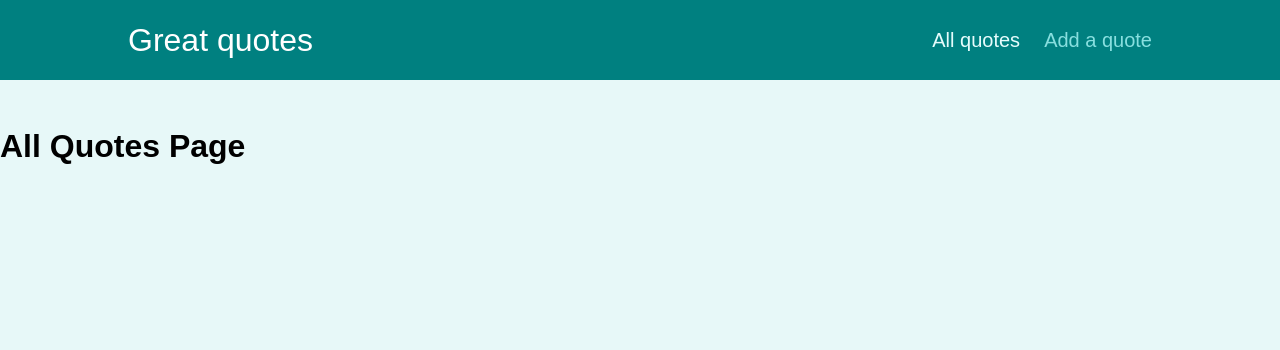
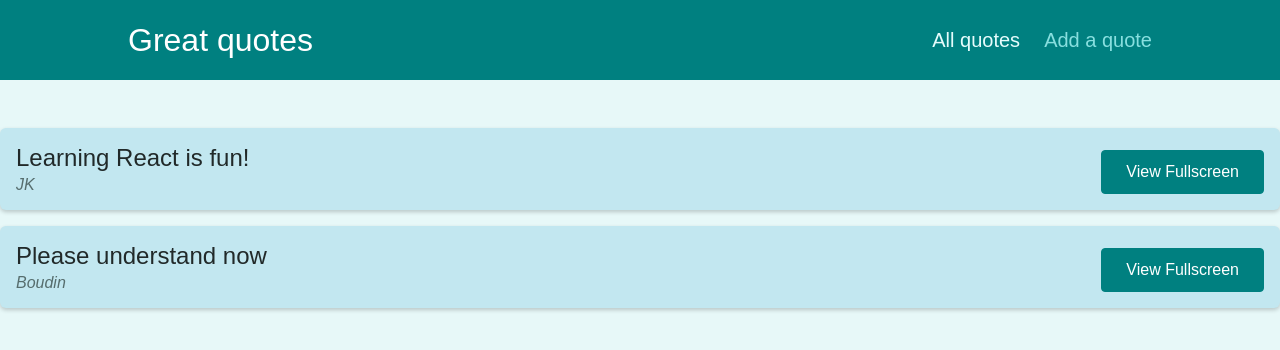
Before and after one commit to Amandine-d/projects-react, a React (Create React App) app: page /quotes in a window 1280 px wide. Shown: the top 350 px of the page. Built offline with nearby package versions, Linux system fonts and the light colour scheme.

Commit message:
Output data on details page

```diff
--- a/src/pages/AllQuotes.js
+++ b/src/pages/AllQuotes.js
@@ -1,5 +1,15 @@
+import QuoteList from "../components/quotes/QuoteList";
+
 const AllQuotes = () => {
-  return <h1>All Quotes Page</h1>
+
+  const DUMMY_QUOTES = [
+    { id: 'q1', author: 'JK', text: 'Learning React is fun!' },
+    { id: 'q2', author: 'Boudin', text: 'Please understand now' },
+  ];
+
+  return (
+    <QuoteList quotes={DUMMY_QUOTES} />
+  );
 };
 
 export default AllQuotes;
--- a/src/pages/NewQuote.js
+++ b/src/pages/NewQuote.js
@@ -1,5 +1,12 @@
+import QuoteForm from '../components/quotes/QuoteForm';
+
 const NewQuote = () => {
-  return <h1>New Quote Page</h1>
+  const addQuoteHandler = (quoteData) => {
+    console.log(quoteData);
+  }
+  return (
+  <QuoteForm onAddQuote={addQuoteHandler} />
+  );
 };
 
 export default NewQuote;
--- a/src/pages/QuoteDetail.js
+++ b/src/pages/QuoteDetail.js
@@ -1,16 +1,28 @@
 import { Fragment } from 'react';
 import { useParams, Route } from 'react-router-dom';
 import Comments from '../components/comments/Comments';
+import HighlightedQuote from '../components/quotes/HighlightedQuote';
+
+const DUMMY_QUOTES = [
+  { id: 'q1', author: 'JK', text: 'Learning React is fun!' },
+  { id: 'q2', author: 'Boudin', text: 'Please understand now' },
+];
 
 const QuoteDetail = () => {
   const params = useParams();
   //ou path='quotes/:quoteId/comments'
 
+  const quote = DUMMY_QUOTES.find((quote) => quote.id === params.quoteId);
+
+  if (!quote) {
+    return (
+      <p>No quote found</p>
+    );
+  };
 
   return (
     <Fragment>
-      <h1>Quote Detail Page</h1>
-      <p>{params.quoteId}</p>
+      <HighlightedQuote text={quote.text} author={quote.author} />
       <Route path={`/quotes/${params.quoteId}/comments`}>
         <Comments />
       </Route>
```
